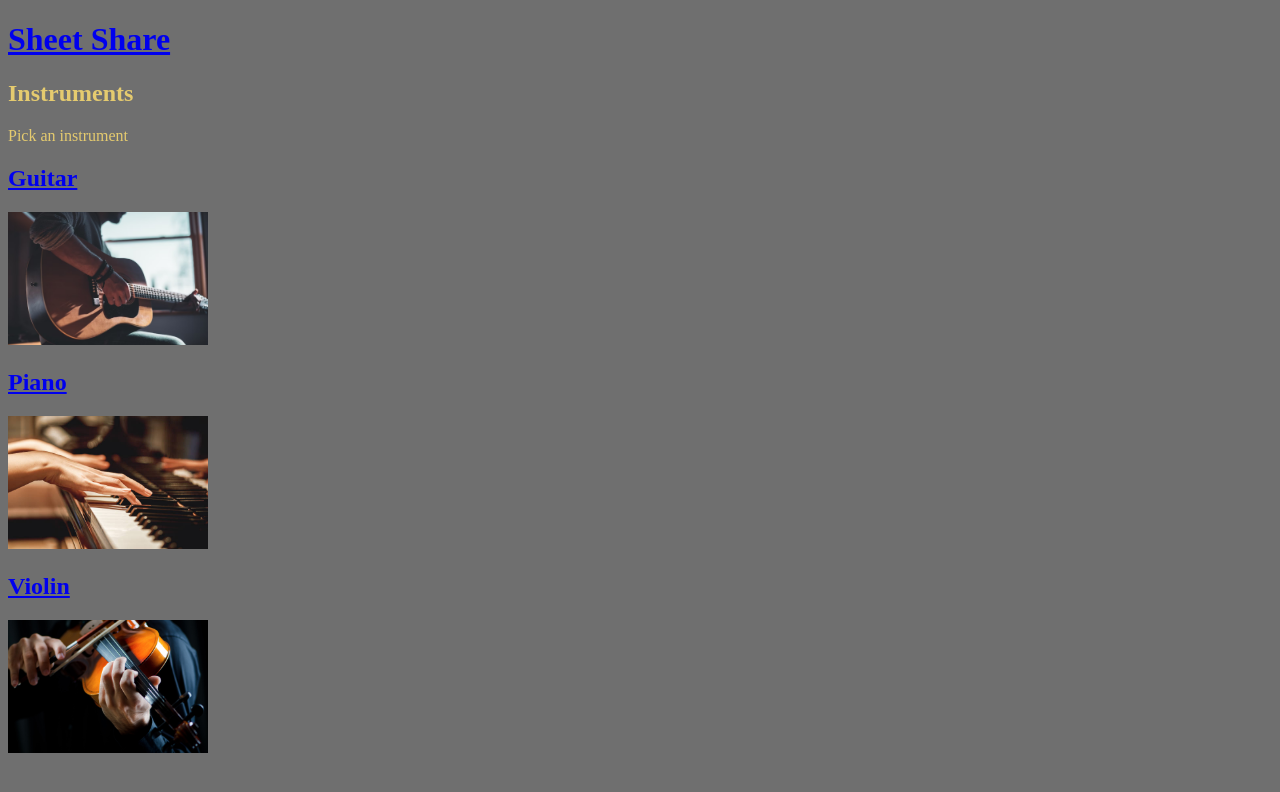
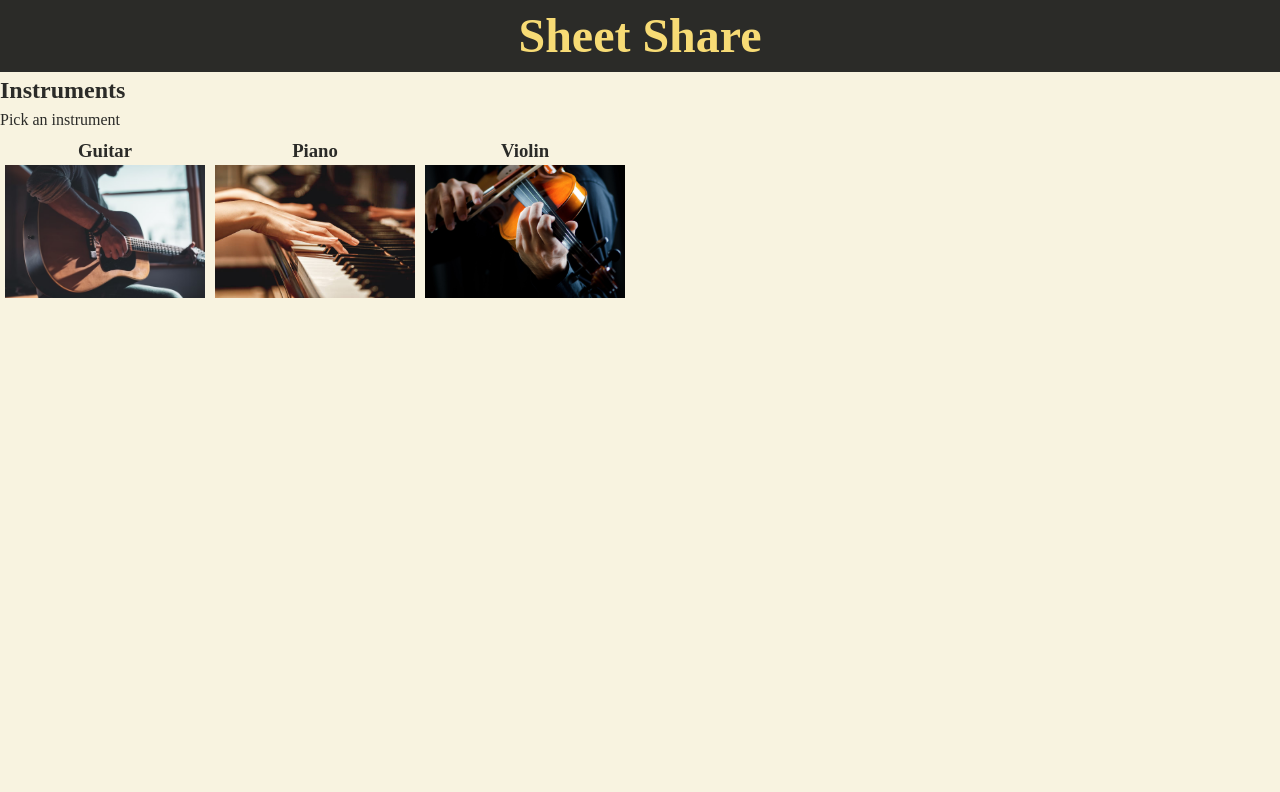
Before and after one commit to adiaz129/CSC437, a website: page packages/proto/public/index.html in a window 1280 px wide. Drawn offline with Linux system fonts and the light colour scheme.

Commit message:
not much

```diff
--- a/packages/proto/public/index.html
+++ b/packages/proto/public/index.html
@@ -1,35 +1,40 @@
 <!DOCTYPE html>
 <html>
     <head>
+        <link rel="stylesheet" href="/styles/reset.css" />
         <link rel="stylesheet" href="/styles/page.css" />
+    </head>
+    <body>
+        <header>
             <a href="/">
                 <h1>Sheet Share</h1>
             </a>
-    </head>
-    <body>
-        <article class="instrument">
-            <header>
-                <h1>Instruments</h1>
+        </header>
+        <main>
+            <article>
+                <h2>Instruments</h2>
                 <p>Pick an instrument</p>
-            </header>
-            <section class="guitar">
+                <div class="instrument-container">
+                    <section class="instrument-items">
                         <a href="guitar.html">
-                    <h2>Guitar</h2>
+                            <h3>Guitar</h3>
                             <img src="/images/guitar.jpg" width="200"/>
                         </a>
                     </section>
-            <section class="piano">
+                    <section class="instrument-items">
                         <a href="piano.html">
-                    <h2>Piano</h2>
+                            <h3>Piano</h3>
                             <img src="/images/piano.jpg" width="200"/>
                         </a>
                     </section>
-            <section class="violin">
+                    <section class="instrument-items">
                         <a href="violin.html">
-                    <h2>Violin</h2>
+                            <h3>Violin</h3>
                             <img src="/images/violin.jpg" width="200"/>
                         </a>
                     </section>
+                </div>
             </article>
+        </main>
     </body>
 </html>
--- a/packages/proto/public/styles/page.css
+++ b/packages/proto/public/styles/page.css
@@ -1,8 +1,29 @@
-head {
-    color: #e5cb6f
+header {
+    background-color: #2B2B28;
+    color: #f7db75;
+    font-size: 24px;
+    font-style: bold;
+    text-align: center;
 }
 
 body {
-    background-color: #6f6f6f;
-    color:#e5cb6f
+    background-color: #F8F3E0;
+    color:#2B2B28;
+
 }
+
+h3 {
+    text-align: center;
+}
+
+.instrument-container {
+    display: flex;
+    flex-flow: row wrap;
+    justify-content: flex-start;
+}
+
+
+.instrument-items {
+    width: 200px;
+    margin: 5px;
+}
--- /dev/null
+++ b/packages/proto/public/styles/reset.css
@@ -0,0 +1,17 @@
+* {
+    margin: 0;
+    box-sizing: border-box;
+}
+
+body {
+    line-height: 1.5;
+}
+
+img {
+    max-width: 100%;
+}
+
+a {
+    text-decoration: none;
+    color: inherit;
+}
```
Lines whose indentation alone changed are shown as unchanged.
